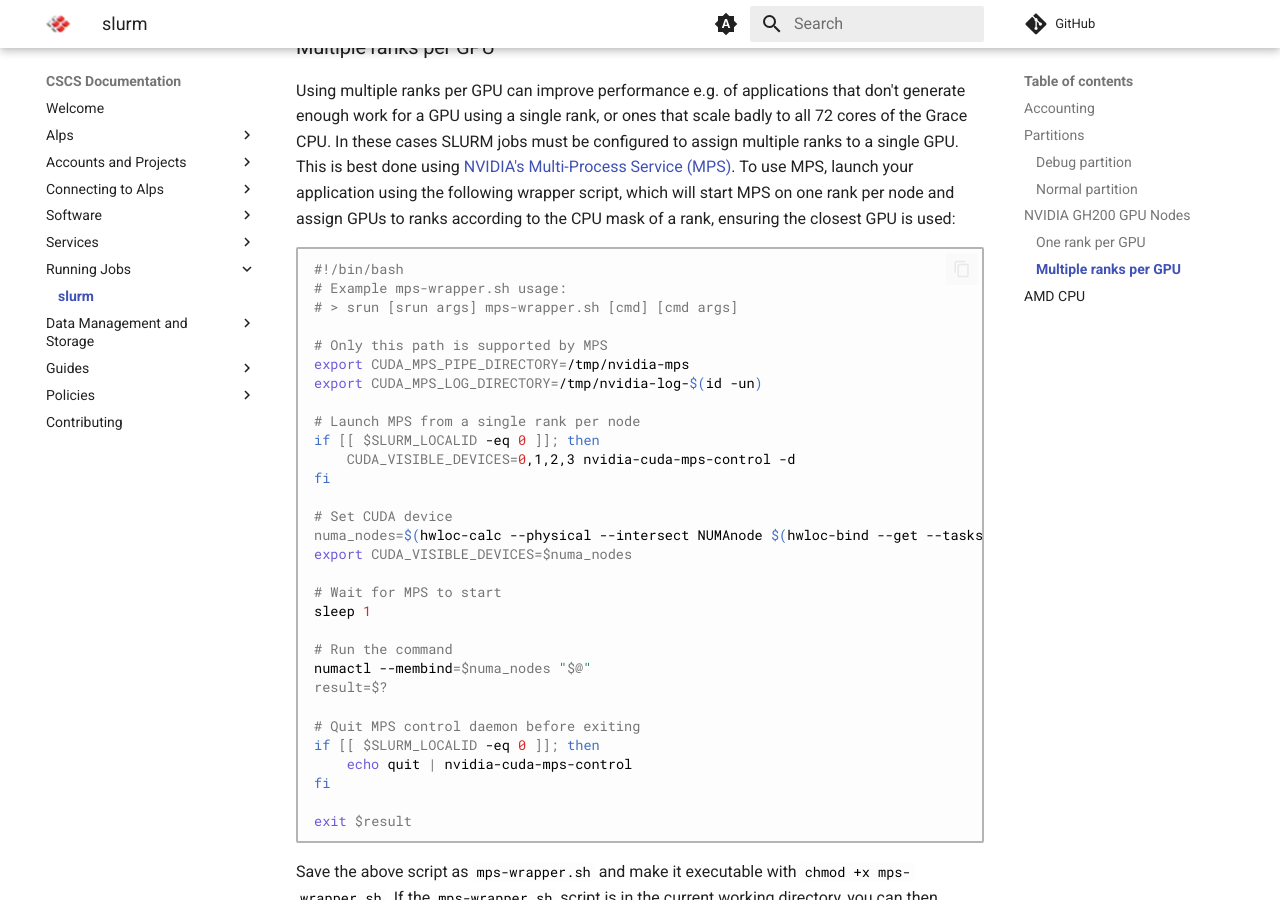
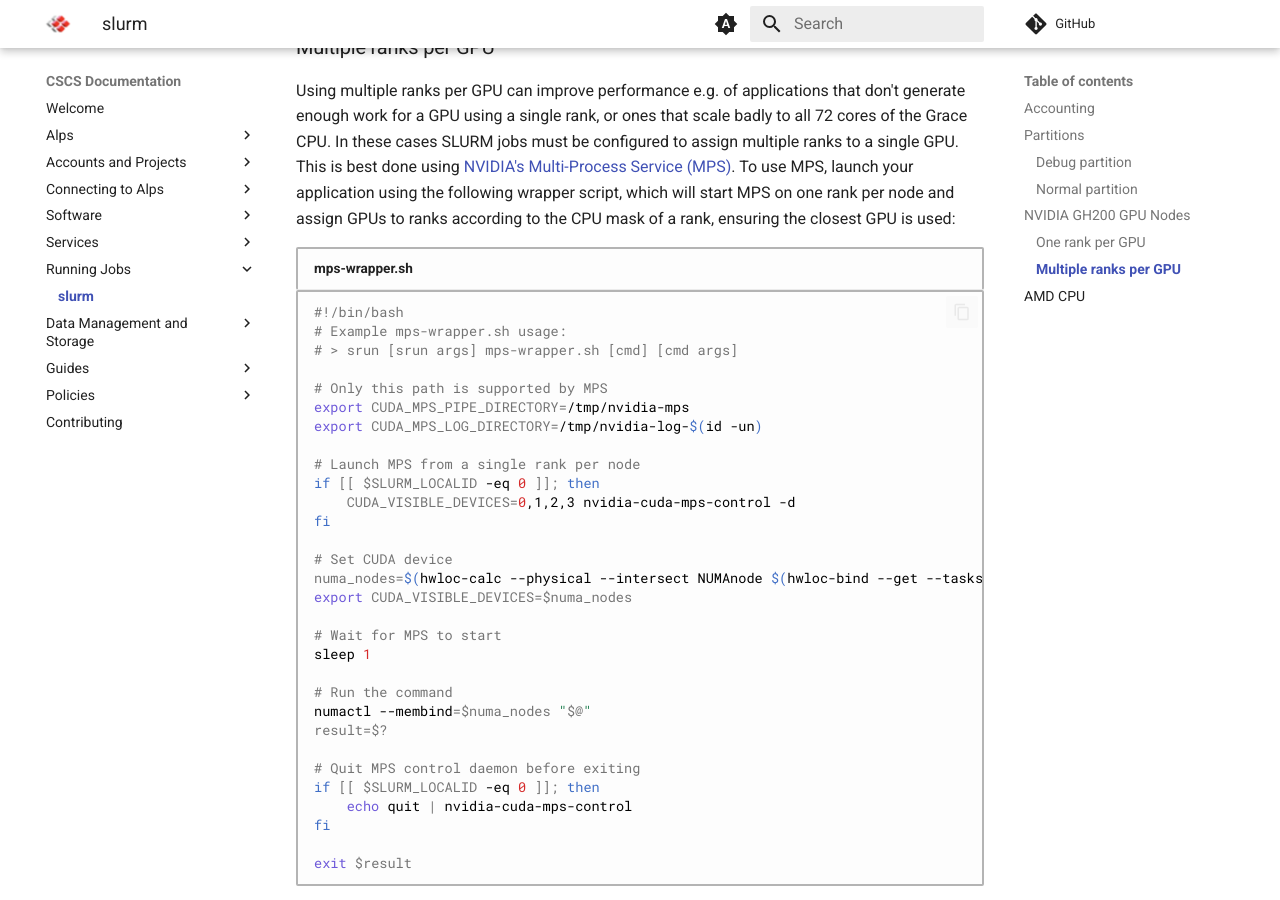
Before and after one commit to nickjbrowning/cscs-docs, an MkDocs documentation site: the page built from docs/running/slurm.md, in a window 1280 px wide and 900 px high, scrolled down 2452 px. Built offline with MkDocs 1.6.1 and Material for MkDocs 9.7.7, drawn with Linux system fonts in a browser that asks for light colours; comment, search, counter and statistics services are not loaded.

Commit message:
Add title to mps-wrapper.sh bash code block (#88)

````diff
--- a/docs/running/slurm.md
+++ b/docs/running/slurm.md
@@ -75,7 +75,7 @@ In these cases SLURM jobs must be configured to assign multiple ranks to a singl
 This is best done using [NVIDIA's Multi-Process Service (MPS)].
 To use MPS, launch your application using the following wrapper script, which will start MPS on one rank per node and assign GPUs to ranks according to the CPU mask of a rank, ensuring the closest GPU is used:
 
-```bash
+```bash title="mps-wrapper.sh"
 #!/bin/bash
 # Example mps-wrapper.sh usage:
 # > srun [srun args] mps-wrapper.sh [cmd] [cmd args]
````
